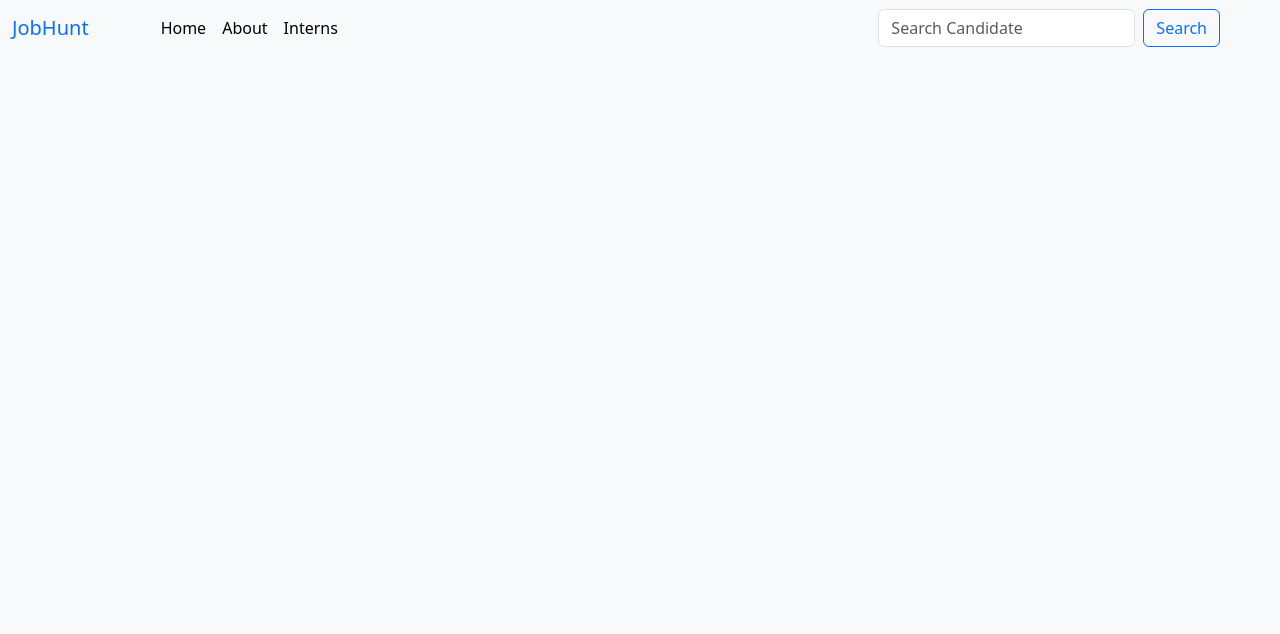
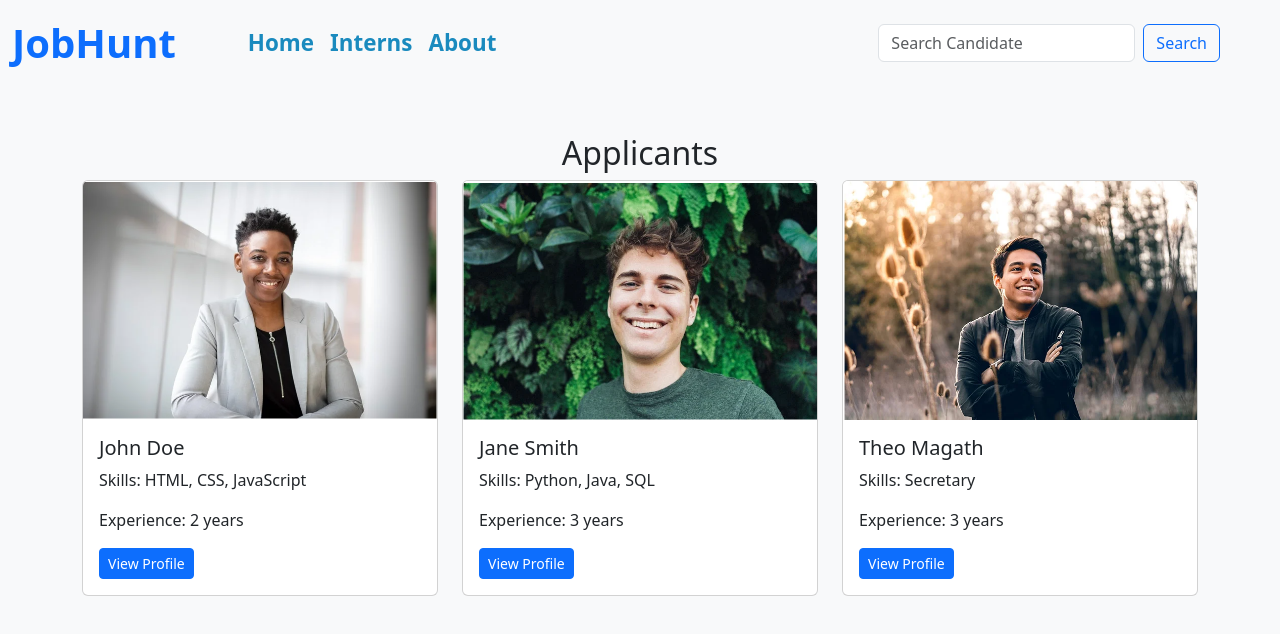
Before and after one commit to Hire-Hub/Company-Workplace, a plain HTML site: page Layout-5/components/intern/intern.html in a window 1280 px wide. Drawn offline with nearby package versions, Linux system fonts and the light colour scheme.

Commit message:
populated page with 3 interns

```diff
--- a/Layout-5/components/intern/intern.css
+++ b/Layout-5/components/intern/intern.css
@@ -0,0 +1,33 @@
+*{
+    padding: 0;
+    margin: 0;
+    box-sizing: border-box;
+}
+
+/* .icon{
+    border-radius: 30px;
+} */
+
+.navbar-brand{
+    font-size: 2.5rem;
+    font-weight: bold;
+}
+
+.navbar-nav{
+    font-size: 1.4rem;
+}
+
+#text{
+    transition: .3s ease-in-out;
+    /* background-color: rgb(75, 178, 226); */
+    color: rgb(26, 138, 190);
+    font-weight: bold;
+}
+
+#text:hover{
+    color: rgb(21, 113, 156);
+}
+
+.container h2{
+    text-align: center;
+}
--- a/Layout-5/components/intern/intern.html
+++ b/Layout-5/components/intern/intern.html
@@ -7,6 +7,7 @@
     <link rel="stylesheet" href="/node_modules/bootstrap/dist/css/bootstrap.css">
     <script src="https://kit.fontawesome.com/e9f64432b6.js" crossorigin="anonymous"></script>
     <link rel="shortcut icon" href="/images/logo.png" type="image/x-icon" class="icon">
+    <link rel="stylesheet" href="intern.css">
 </head>
 <body class="bg-light">
 
@@ -20,14 +21,14 @@
           <div class="collapse navbar-collapse px-5" id="navbarSupportedContent">
             <ul class="navbar-nav me-auto mb-2 mb-lg-0">
               <li class="nav-item">
-                <a class="nav-link active" id="text" aria-current="page" href="#">Home</a>
+                <a class="nav-link active" id="text" aria-current="page" href="/components/home/index.html">Home</a>
               </li>
               <li class="nav-item">
-                <a class="nav-link active" id="text" aria-current="page" href="#">About</a>
-              </li>
-              <li class="nav-item">
-                <a class="nav-link active" id="text" aria-current="page" href="/components/intern/intern.html">Interns</a>
-              </li>
+                  <a class="nav-link active" id="text" aria-current="page" href="/components/intern/intern.html">Interns</a>
+                </li>
+                <li class="nav-item">
+                  <a class="nav-link active" id="text" aria-current="page" href="#">About</a>
+                </li>
 
               <!-- <li class="nav-item">
                 <a class="nav-link" href="#">Link</a>
@@ -52,8 +53,51 @@
         </div>
       </nav>
 
+        <!-- student applicants -->
+        <div class="container">
+            <h2 class="mt-5">Applicants</h2>
+            <div class="row">
+              <!-- Student Cards -->
+              <div class="col-md-4">
+                <div class="card mb-4">
+                  <img src="/images/interns/profile1.png" class="card-img-top" alt="Profile Picture">
+                  <div class="card-body">
+                    <h5 class="card-title">John Doe</h5>
+                    <p class="card-text">Skills: HTML, CSS, JavaScript</p>
+                    <p class="card-text">Experience: 2 years</p>
+                    <button class="btn btn-primary btn-sm">View Profile</button>
+                  </div>
+                </div>
+              </div>
 
+              <div class="col-md-4">
+                <div class="card mb-4">
+                  <img src="/images/interns/profile2.png" class="card-img-top" alt="Profile Picture">
+                  <div class="card-body">
+                    <h5 class="card-title">Jane Smith</h5>
+                    <p class="card-text">Skills: Python, Java, SQL</p>
+                    <p class="card-text">Experience: 3 years</p>
+                    <button class="btn btn-primary btn-sm">View Profile</button>
+                  </div>
+                </div>
+              </div>
 
+              <div class="col-md-4">
+                <div class="card mb-4">
+                  <img src="/images/interns/profile3.png" class="card-img-top" alt="Profile Picture">
+                  <div class="card-body">
+                    <h5 class="card-title">Theo Magath</h5>
+                    <p class="card-text">Skills: Secretary</p>
+                    <p class="card-text">Experience: 3 years</p>
+                    <button class="btn btn-primary btn-sm">View Profile</button>
+                  </div>
+                </div>
+              </div>
+              <!-- Add more student cards as needed -->
+            </div>
+          </div>
+
+      <script src="intern.js"></script>
     <script src="/node_modules/bootstrap/dist/js/bootstrap.bundle.js"></script>
 </body>
 </html>
```
Also changed, not shown: Layout-5/components/home/index.html (+2 -2 lines), Layout-5/images/interns/profile1.png (added), Layout-5/images/interns/profile2.png (added), Layout-5/images/interns/profile3.png (added).
